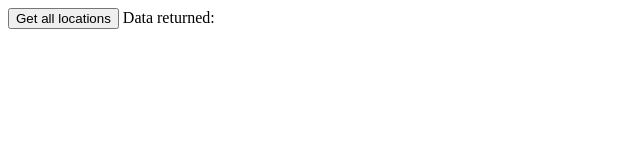
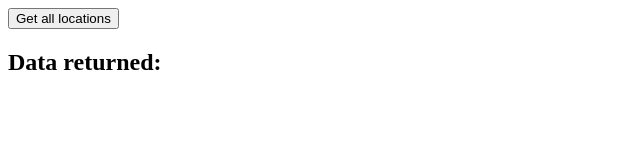
Before and after one commit to jessegabriels/API-Project2-Front, a plain HTML site: page index.html in a window 1280 px wide. Shown: the whole page, without its empty margins (0-640 px from the left). Drawn offline with nearby package versions, Linux system fonts and the light colour scheme; no server answers.

Commit message:
front data fix

```diff
--- a/index.html
+++ b/index.html
@@ -13,7 +13,7 @@
         }
     }" x-init="getLocations">
         <button x-on:click="getLocations">Get all locations</button>
-        Data returned: <strong x-text="data[0]">Placeholder</strong>
+        <h2>Data returned: <strong x-text="data[0]">Placeholder</strong></h2>
     </div>
 
 </body>
```
